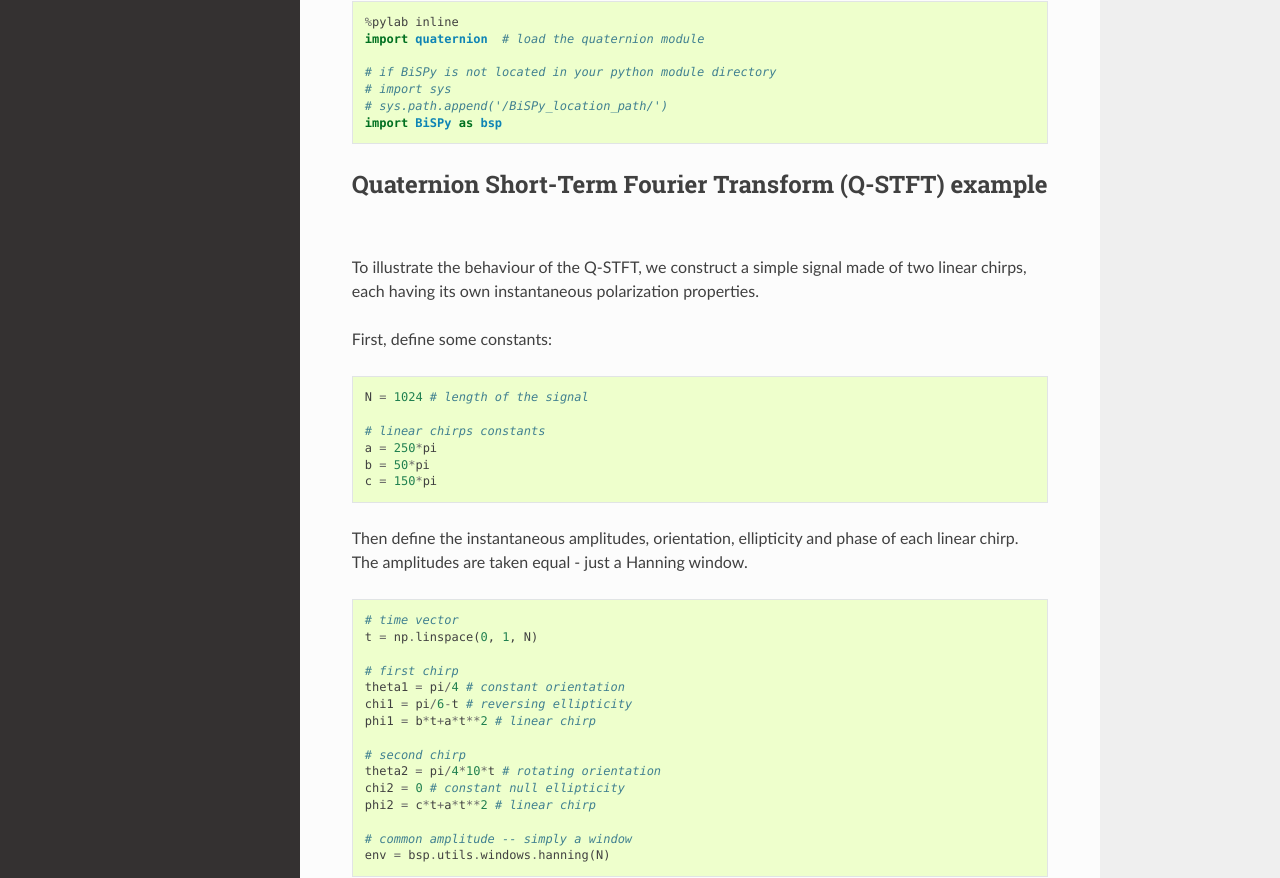
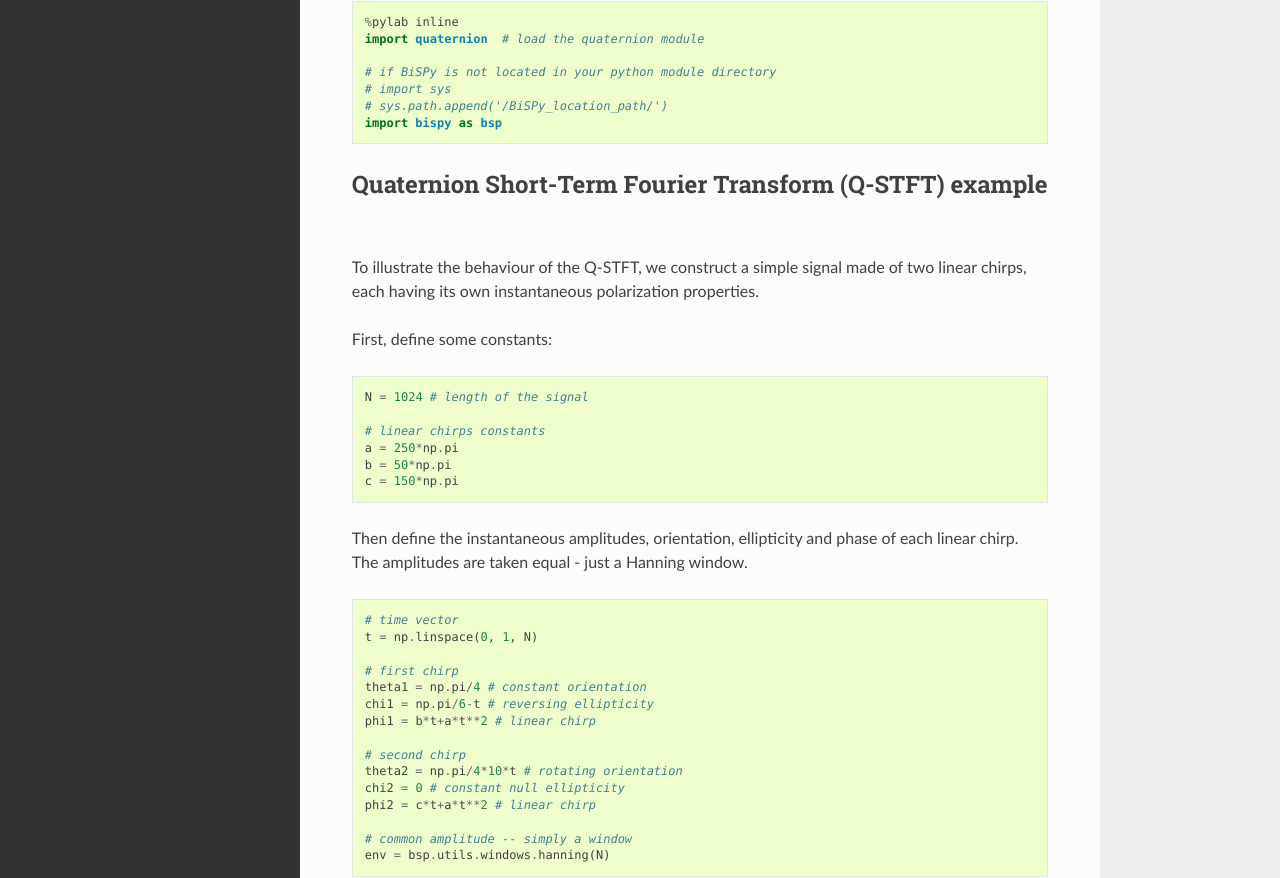
Before and after one commit to jflamant/bispy, a Sphinx documentation site: the page built from doc/tutorials/timefrequency.rst, in a window 1280 px wide and 1400 px high. Shown: the part 506-1384 px from the top of the window. Built offline with Sphinx 7.4.7 and the Read the Docs theme 2.0.0, drawn with Linux system fonts in a browser that asks for light colours; formulas are drawn with MathJax 3.

Commit message:
fixing typos

```diff
--- a/doc/tutorials/timefrequency.rst
+++ b/doc/tutorials/timefrequency.rst
@@ -26,7 +26,7 @@ The code below can be executed, for instance, in a Jupyter Notebook.
     # if BiSPy is not located in your python module directory
     # import sys
     # sys.path.append('/BiSPy_location_path/')
-    import BiSPy as bsp
+    import bispy as bsp
 
 
 Quaternion Short-Term Fourier Transform (Q-STFT) example
@@ -43,9 +43,9 @@ First, define some constants:
     N = 1024 # length of the signal
 
     # linear chirps constants
-    a = 250*pi
-    b = 50*pi
-    c = 150*pi
+    a = 250*np.pi
+    b = 50*np.pi
+    c = 150*np.pi
 
 Then define the instantaneous amplitudes, orientation, ellipticity and
 phase of each linear chirp. The amplitudes are taken equal - just a
@@ -57,12 +57,12 @@ Hanning window.
     t = np.linspace(0, 1, N)
 
     # first chirp
-    theta1 = pi/4 # constant orientation
-    chi1 = pi/6-t # reversing ellipticity
+    theta1 = np.pi/4 # constant orientation
+    chi1 = np.pi/6-t # reversing ellipticity
     phi1 = b*t+a*t**2 # linear chirp
 
     # second chirp
-    theta2 = pi/4*10*t # rotating orientation
+    theta2 = np.pi/4*10*t # rotating orientation
     chi2 = 0 # constant null ellipticity
     phi2 = c*t+a*t**2 # linear chirp
 
@@ -173,8 +173,8 @@ As before, let us first define some constants:
     N = 1024 # length of the signal
 
     # hyperbolic chirps parameters
-    alpha = 15*pi
-    beta = 5*pi
+    alpha = 15*np.pi
+    beta = 5*np.pi
     tup = 0.8 # set blow-up time value
 
 Now, let us define the instantaneous amplitudes, orientation,
@@ -186,13 +186,13 @@ windowed.
     t = np.linspace(0, 1, N) # time vector
 
     # chirp 1 parameters
-    theta1 = -pi/3 # constant orientation
-    chi1 = pi/6 # constant ellipticity
+    theta1 = -np.pi/3 # constant orientation
+    chi1 = np.pi/6 # constant ellipticity
     phi1 = alpha/(.8-t) # hyperbolic chirp
 
     # chirp 2 parameters
     theta2 = 5*t # rotating orientation
-    chi2 = -pi/10 # constant ellipticity
+    chi2 = -np.pi/10 # constant ellipticity
     phi2 = beta/(.8-t) # hyperbolic chirp
 
     # envelope
```
